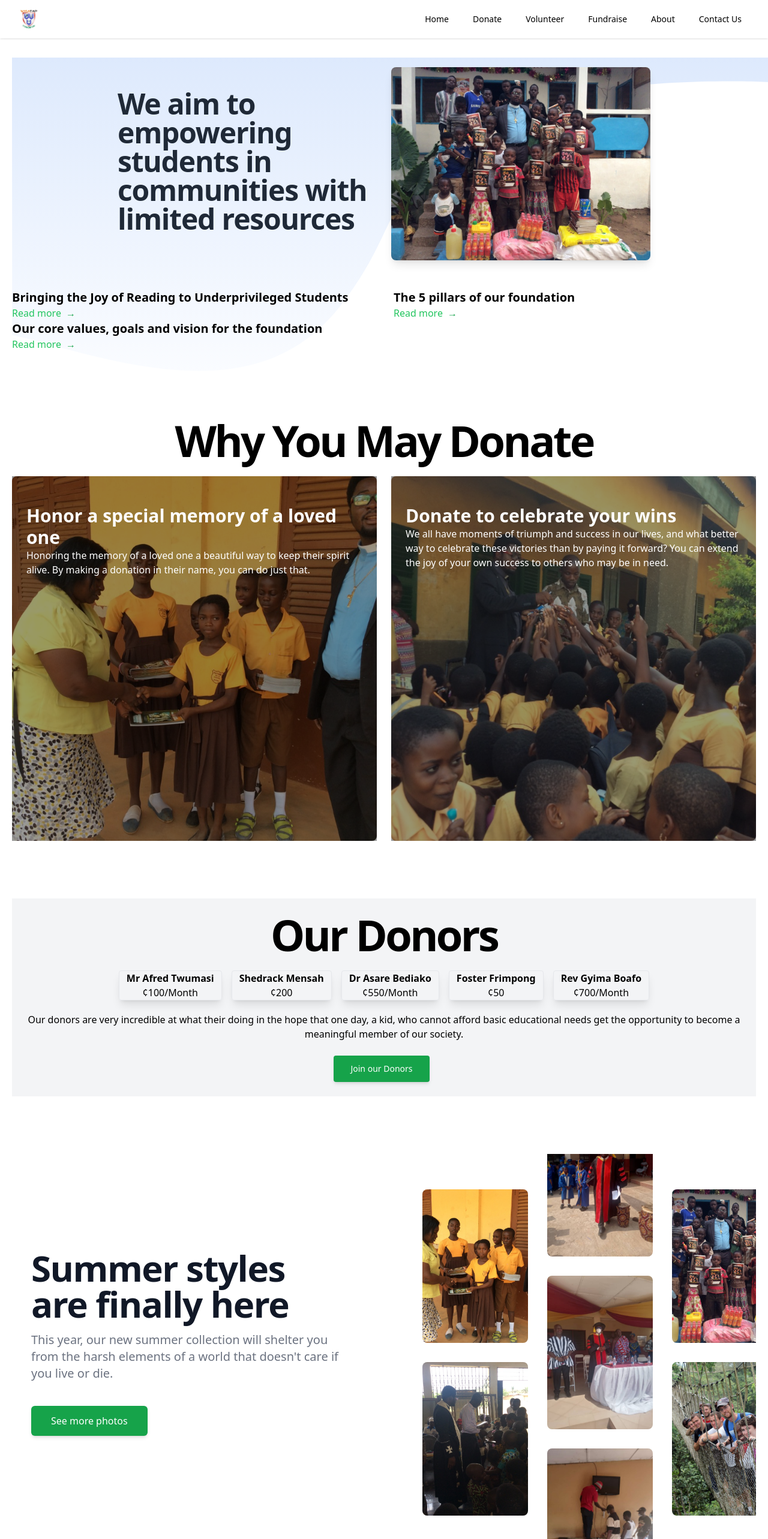
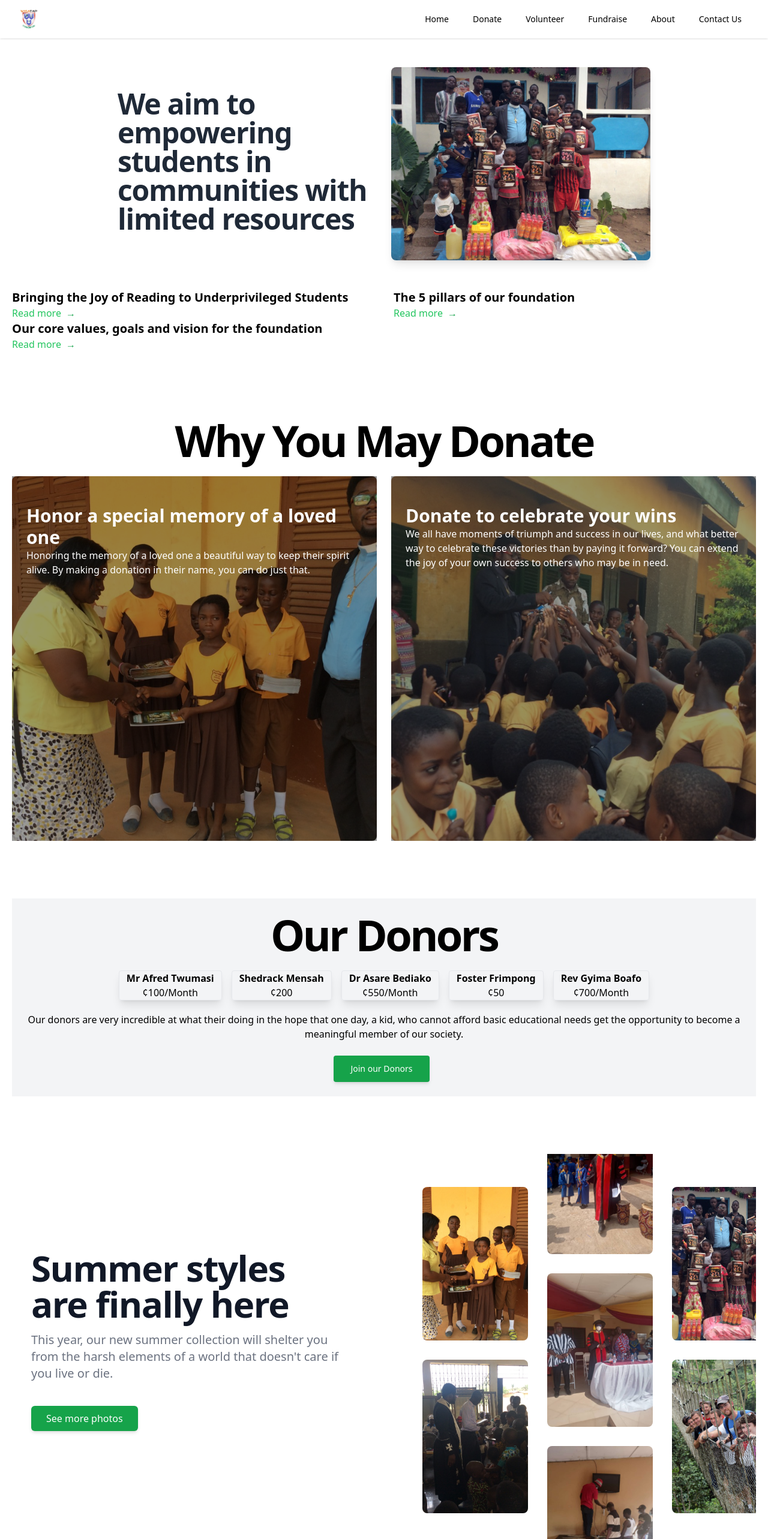
Before and after one commit to wigatapweb/wigatap-main, a Next.js app: page / in a window 1280 px wide. Shown: the top 2566 px of the page at 60% size. Built offline with nearby package versions, Linux system fonts and the light colour scheme.

Commit message:
ui_change

```diff
--- a/components/intro.tsx
+++ b/components/intro.tsx
@@ -3,7 +3,7 @@ const Intro = () => {
   return (
     <div>
       <section>
-        <svg
+        {/* <svg
           data-name="Layer 1"
           xmlns="http://www.w3.org/2000/svg"
           viewBox="0 0 1440 320"
@@ -20,7 +20,7 @@ const Intro = () => {
             fill="url(#sw-gradient-0)"
             d="M 0.351 264.418 C 0.351 264.418 33.396 268.165 47.112 270.128 C 265.033 301.319 477.487 325.608 614.827 237.124 C 713.575 173.504 692.613 144.116 805.776 87.876 C 942.649 19.853 1317.845 20.149 1440.003 23.965 C 1466.069 24.779 1440.135 24.024 1440.135 24.024 L 1440 0 L 1360 0 C 1280 0 1120 0 960 0 C 800 0 640 0 480 0 C 320 0 160 0 80 0 L 0 0 L 0.351 264.418 Z"
           ></path>
-        </svg>
+        </svg> */}
 
         <div className="pt-4 lg:mt-8 lg:mb-12 md:px-12 text-gray-800 text-center lg:text-left">
           <div className="container mx-auto xl:px-32">
@@ -44,3 +44,87 @@ const Intro = () => {
 }
 
 export default Intro
+
+// import React, { useState } from "react";
+
+// const images = [
+//   {
+//     src: "donation-1.jpg",
+//     caption: "Caption Text",
+//   },
+//   {
+//     src: "donation-2.jpg",
+//     caption: "Caption Two",
+//   },
+//   {
+//     src: "donation-4.jpg",
+//     caption: "Caption Three",
+//   },
+// ];
+
+// const Slideshow = () => {
+//   const [currentSlide, setCurrentSlide] = useState(1);
+
+//   const nextSlide = () => {
+//     setCurrentSlide((currentSlide + 1) % images.length);
+//   };
+
+//   const prevSlide = () => {
+//     setCurrentSlide(
+//       currentSlide === 1 ? images.length : currentSlide - 1
+//     );
+//   };
+
+//   const setSlide = (n: React.SetStateAction<number>) => {
+//     setCurrentSlide(n);
+//   };
+
+//   return (
+//     <div className="max-w-3xl mx-auto">
+//       <div className="relative">
+//         {images.map((image, i) => (
+//           <div
+//             key={i}
+//             className={`${
+//               currentSlide === i + 1 ? "block" : "hidden"
+//             } absolute w-full`}
+//           >
+//             <div className="absolute inset-0 flex items-center justify-center">
+//               <img src={image.src} alt={`Slide ${i + 1}`} />
+//             </div>
+//             <div className="absolute inset-x-0 bottom-0">
+//               <div className="flex justify-center">
+//                 {images.map((_, j) => (
+//                   <button
+//                     key={j}
+//                     onClick={() => setSlide(j + 1)}
+//                     className={`${
+//                       currentSlide === j + 1 ? "active" : ""
+//                     } w-3 h-3 mx-2 rounded-full bg-gray-400 focus:outline-none`}
+//                   ></button>
+//                 ))}
+//               </div>
+//               <div className="px-4 py-2 bg-black bg-opacity-50 text-white text-center">
+//                 {image.caption}
+//               </div>
+//             </div>
+//           </div>
+//         ))}
+//         <button
+//           onClick={prevSlide}
+//           className="absolute top-1/2 left-0 -ml-6 text-white font-bold text-xl focus:outline-none"
+//         >
+//           &#10094;
+//         </button>
+//         <button
+//           onClick={nextSlide}
+//           className="absolute top-1/2 right-0 -mr-6 text-white font-bold text-xl focus:outline-none"
+//         >
+//           &#10095;
+//         </button>
+//       </div>
+//     </div>
+//   );
+// };
+
+// export default Slideshow;
--- a/components/submitBtn.tsx
+++ b/components/submitBtn.tsx
@@ -82,7 +82,7 @@ export default function Photos() {
 
               <a
                 href="#"
-                className="inline-block rounded-md border border-transparent bg-green-600 shadow-md hover:bg-green-700 hover:shadow-lg focus:bg-green-700 focus:shadow-lg focus:outline-none focus:ring-0 active:bg-green-800 active:shadow-lg transition duration-150 ease-in-out py-3 px-8 text-center font-medium text-white"
+                className="inline-block rounded-md border border-transparent bg-green-600 shadow-md hover:bg-green-700 hover:shadow-lg focus:bg-green-700 focus:shadow-lg focus:outline-none focus:ring-0 active:bg-green-800 active:shadow-lg transition duration-150 ease-in-out py-2 px-6 text-center font-medium text-white"
               >
                 See more photos
               </a>
--- a/pages/index.tsx
+++ b/pages/index.tsx
@@ -10,6 +10,7 @@ import About from "./about";
 import Tour from "../components/tour";
 import Photos from "../components/submitBtn";
 import ResponsiveImageWithText from "../components/exp";
+import Slideshow from "../components/intro";
 
 const callouts = [
   {
@@ -31,7 +32,8 @@ const Home: NextPage = () => {
     <>
       <Layout>
         <Container>
-          <Intro />
+          <Slideshow />
+          {/* <Intro /> */}
           <Article />
           <section>
             <h2 className="mb-4 text-center text-5xl md:text-7xl font-bold tracking-tighter leading-tight">
```
